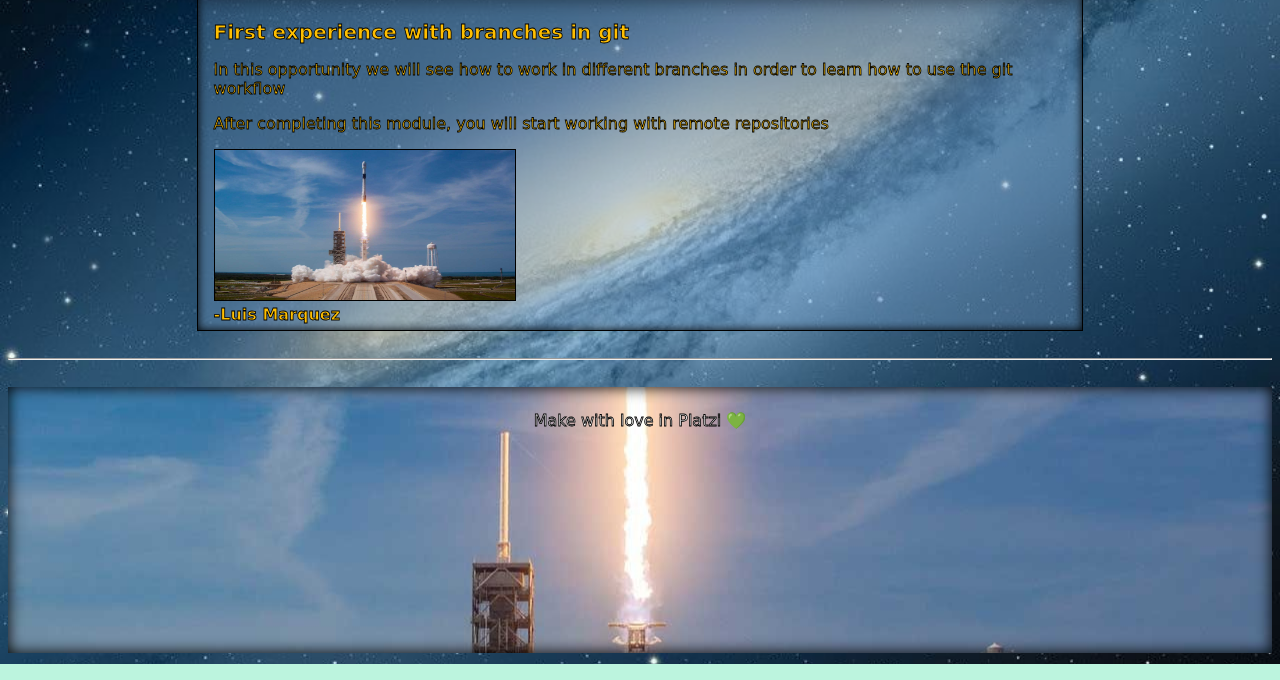
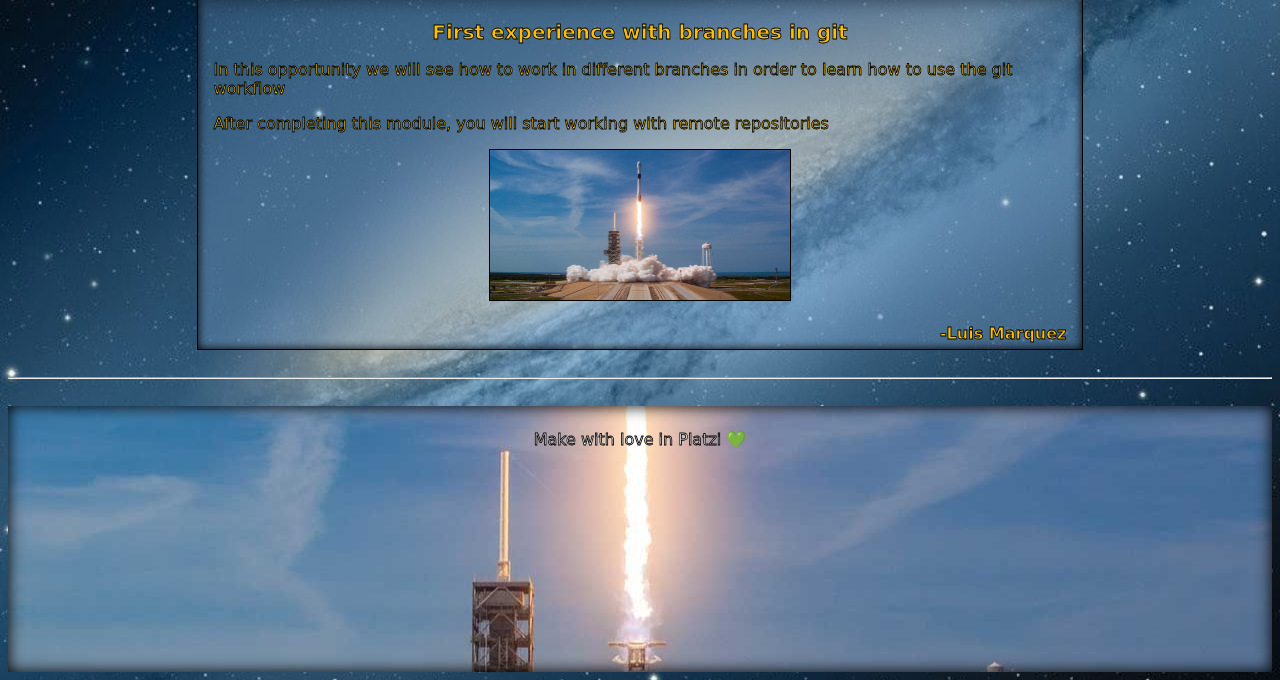
Before and after one commit to MarquezLuis96/02---Module-III---Git-Basic-Workflow, a plain HTML site: page index.html in a window 1280 px wide. Shown: the part 136-816 px from the top of the page. Drawn offline with Linux system fonts and the light colour scheme.

Commit message:
fixing the content distribution

```diff
--- a/css/style.css
+++ b/css/style.css
@@ -69,7 +69,6 @@ body {
 }
 
 body #post {
-    text-align: left;
     padding-top: 10px;
     padding-left: 16px;
     padding-right: 16px;
@@ -104,3 +103,15 @@ body #post {
     border: 1px solid #000000;
     box-shadow: inset 0 0 15px 0 #000000;
 }
+
+#p_txt_content {
+    text-align: left;
+}
+
+#p_img_content {
+    align-items: center;
+}
+
+#p_author {
+    text-align: right;
+}
--- a/index.html
+++ b/index.html
@@ -19,7 +19,11 @@
                 </h3>
             </div>
             <div id="post">
+                <div id="p_title">
                     <h1>First experience with branches in git</h1>
+                </div>
+
+                <div id="p_txt_content">
                     <p>
                         In this opportunity we will see how to work
                          in different branches in order to learn how
@@ -30,12 +34,18 @@
                         After completing this module, you will start
                          working with remote repositories
                     </p>
+                </div>
 
+                <div id="p_img_content">
                     <img src="./img/F9.jpg" id="post_image"></img>
+                </div>
+
 
                 <br/>
 
+                <div id="p_author">
                     <span id="sign">-Luis Marquez</span>
+                </div>
             </div>
         </div>
         <br/>
```
Lines whose indentation alone changed are shown as unchanged.
